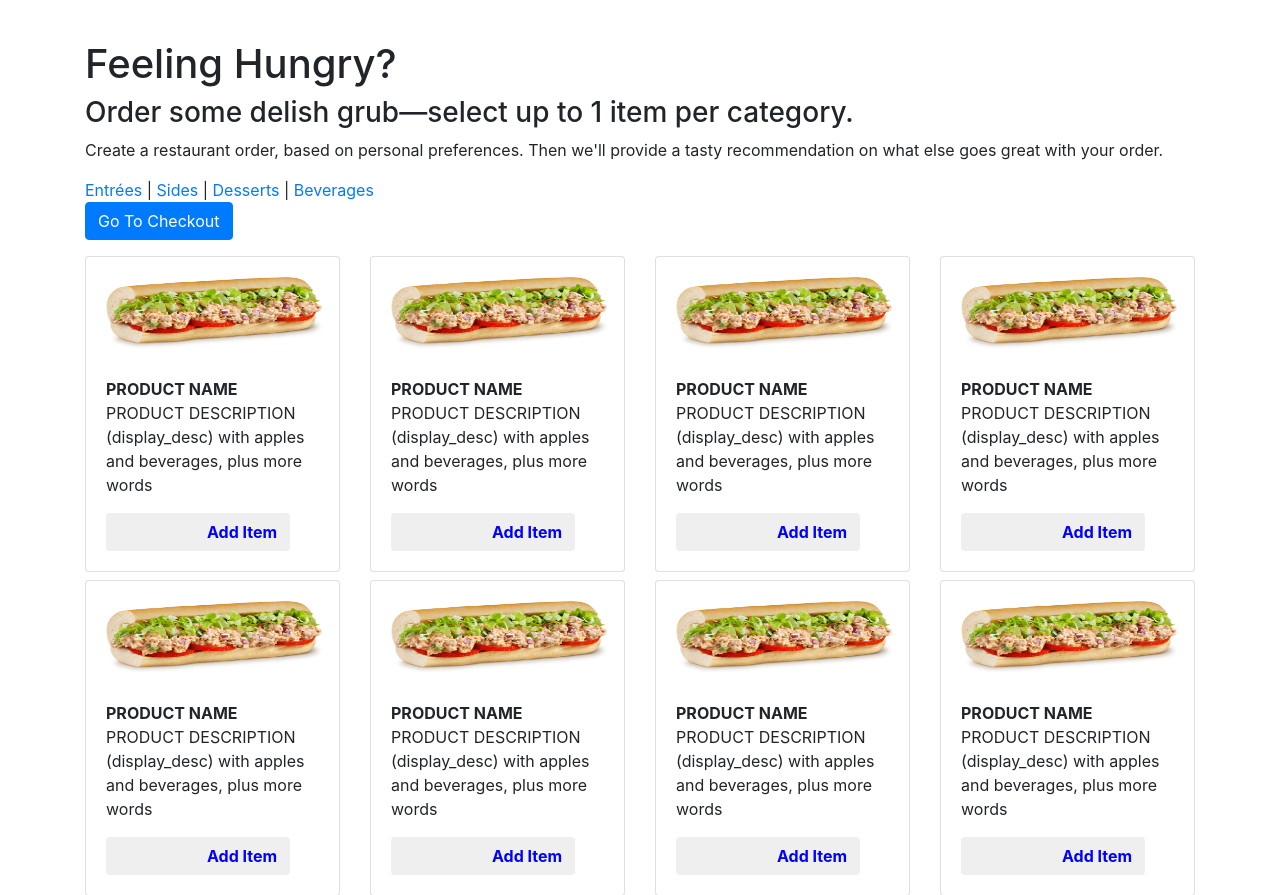
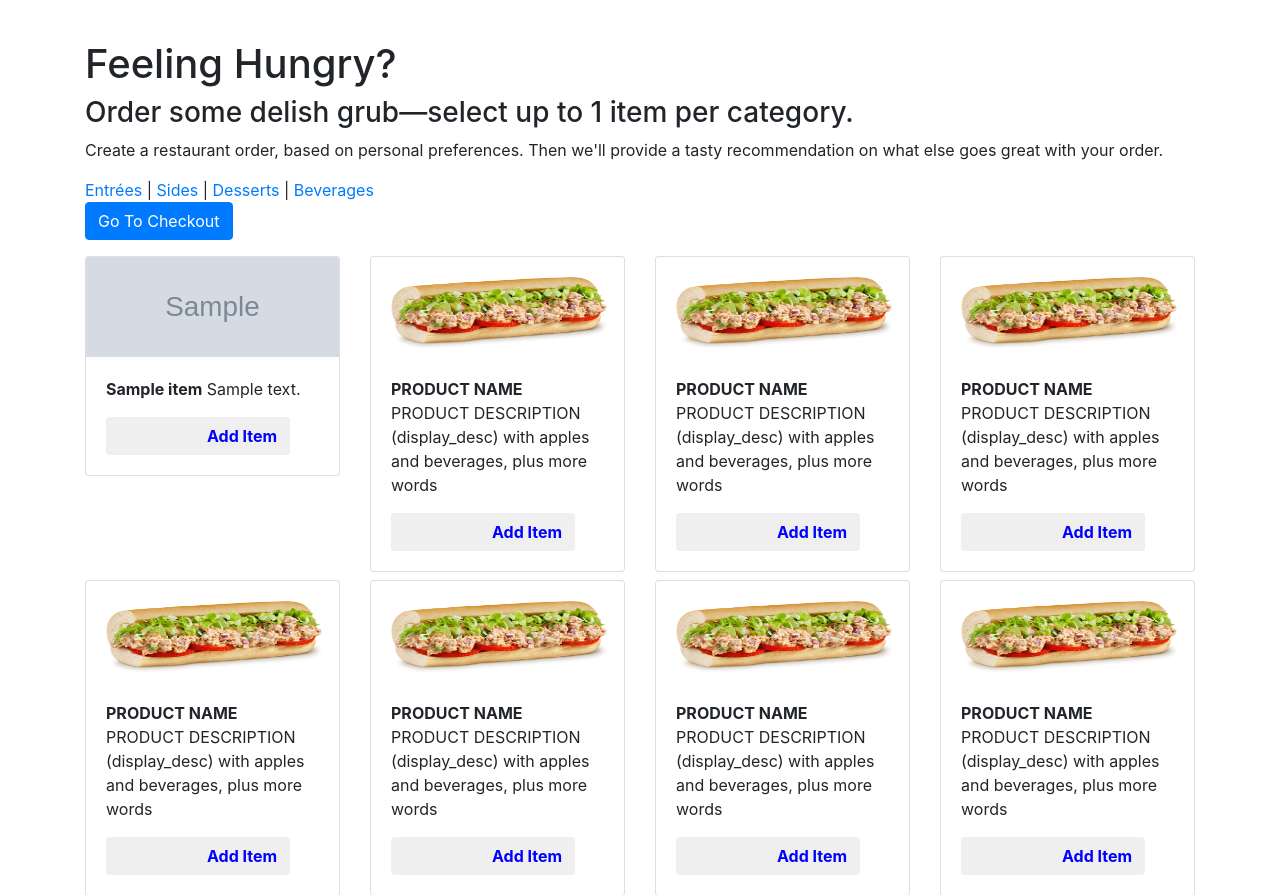
Before and after one commit to ocsc-datascience/EatsEncore, a Flask app: template templates/menu_choose_items.html in a window 1280 px wide. Shown: the part 56-951 px from the top of the page. Run offline with Flask 2, Linux system fonts and the light colour scheme; the template is opened without the code that fills it: most values are stand-ins (such as "Sample title", 1, 10 or a date in 2020); grey boxes marked "Sample" are stand-in pictures; some libraries are stand-ins or nearby versions.

Commit message:
some flask plumbing

```diff
--- a/app.py
+++ b/app.py
@@ -59,8 +59,22 @@ def get_products(loc_id):
 @app.route("/menu/<age_group>",methods=['GET','POST'])
 def menu(age_group):
 
+    engine = db.get_engine()
+    session = Session(engine)
+    loc_id = 1
+
+    entree_cat = session.query(pm.Category)\
+                .filter(pm.Category.name == 'Entree').first()
+
+    entrees = session.query(pm.Product).filter(pm.Product.location_id == \
+                                           int(loc_id))\
+            .filter(pm.Product.category_id == entree_cat.id).all()
+
+
+
     if request.method == 'GET':
-        return render_template('menu_choose_items.html',age_group=age_group)
+        return render_template('menu_choose_items.html',age_group=age_group,
+                               entrees=entrees)
 
 
 
--- a/templates/menu_choose_items.html
+++ b/templates/menu_choose_items.html
@@ -5,6 +5,7 @@
 {% block content %}
 
 <div class="row">
+
  <div class="col-xs-6 col-md-12 mt-3">
       <h1>Feeling Hungry?</h1>
       <h3>Order some delish grub—select up to 1 item per category.</h3>
@@ -15,20 +16,21 @@
     </div>
 </div>
 <div class="row">
-
+{% for item in entrees %}
   <div class="col-md-3">
     <div class="card mb-2 box-shadow">
-      <img class="card-img-top"  style="height: 100px; width: 100%; display: block;" src="/static/img/sandwich_tuna_sandwich.png" data-holder-rendered="true">
+      <img class="card-img-top"  style="height: 100px; width: 100%; display: block;" src="/static/img/{{ item.img }}" data-holder-rendered="true">
       <div class="card-body">
-        <p class="card-text"><strong>PRODUCT NAME</strong> PRODUCT DESCRIPTION (display_desc) with apples and beverages, plus more words</p>
+        <p class="card-text"><strong>{{ item.name }}</strong> {{ item.display_desc }}</p>
         <div class="d-flex justify-content-between align-items-center">
           <div class="btn-group">
-            <button type="button" class="btn" style="padding-left: 100px; color: blue"><strong>Add Item</strong></button>
+            <button class="btn class{{item.category_id}}" id="{{ item.id }}" type="button"  style="padding-left: 100px; color: blue"><strong>Add Item</strong></button>
           </div>
         </div>
       </div>
     </div>
   </div>
+{% endfor %}
 
   <div class="col-md-3">
     <div class="card mb-2 box-shadow">
```
